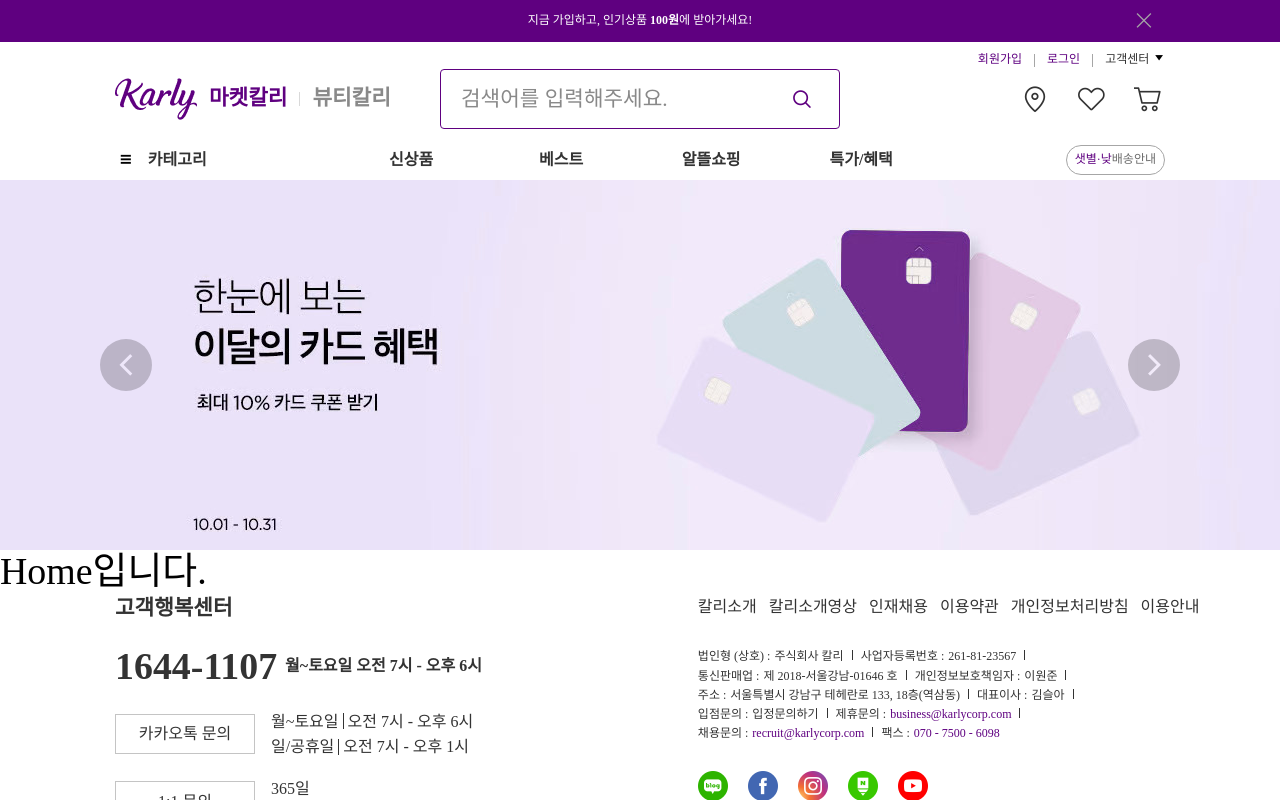
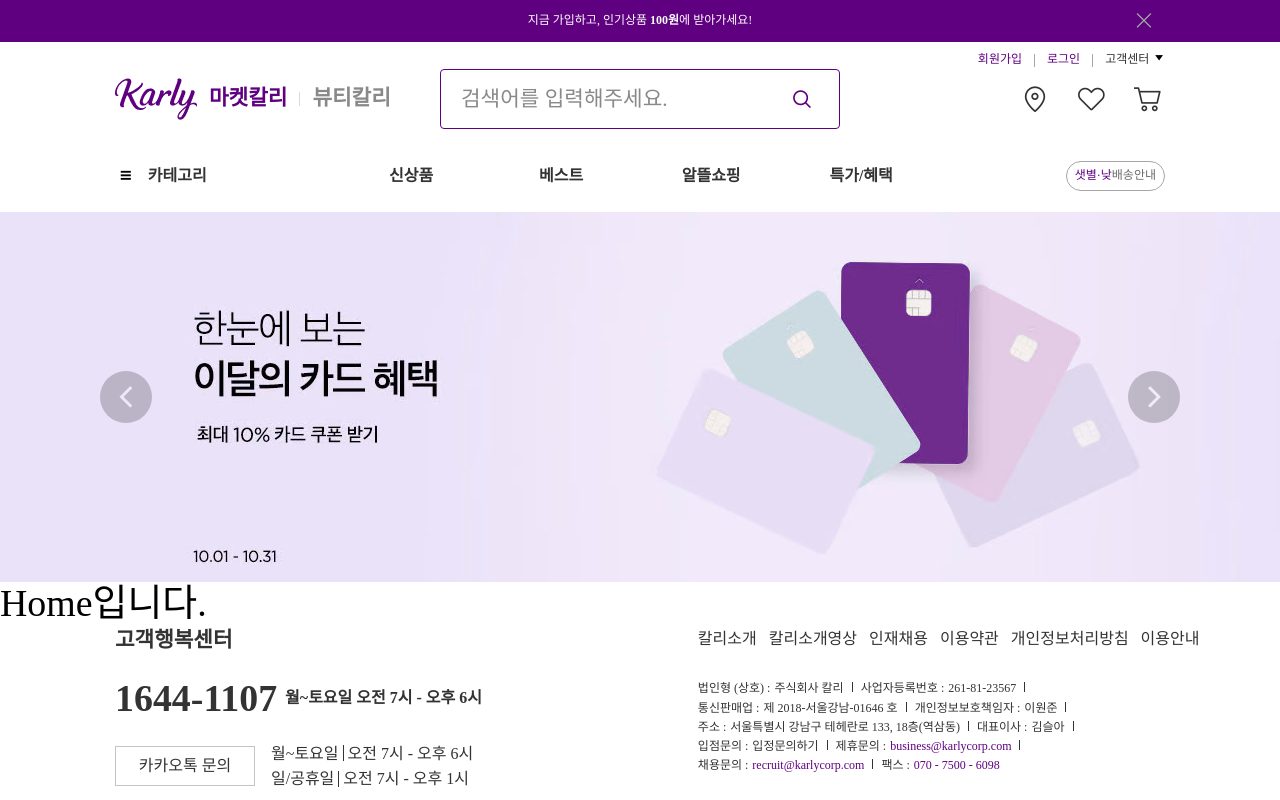
Before and after one commit to hyesom2/react_karly, a React (Vite) app: page / in a window 1280 px wide. Shown: the top 800 px of the page. Built offline with nearby package versions, Linux system fonts and the light colour scheme.

Commit message:
Refactor: Add margin-top, margin-bottom of Header Menu List

```diff
--- a/src/components/header/Header.tsx
+++ b/src/components/header/Header.tsx
@@ -49,7 +49,7 @@
             </button>
             { show && <Menu /> }
           </li>
-          <ul className="flex justify-center items-center">
+          <ul className="flex justify-center items-center my-16">
             <li className="w-150 h-40">
               <Link to="/" className="inline-flex justify-center items-center w-full h-full label text-md text-content hover:text-primary hover:underline hover:underline-offset-2">신상품</Link>
             </li>
```
